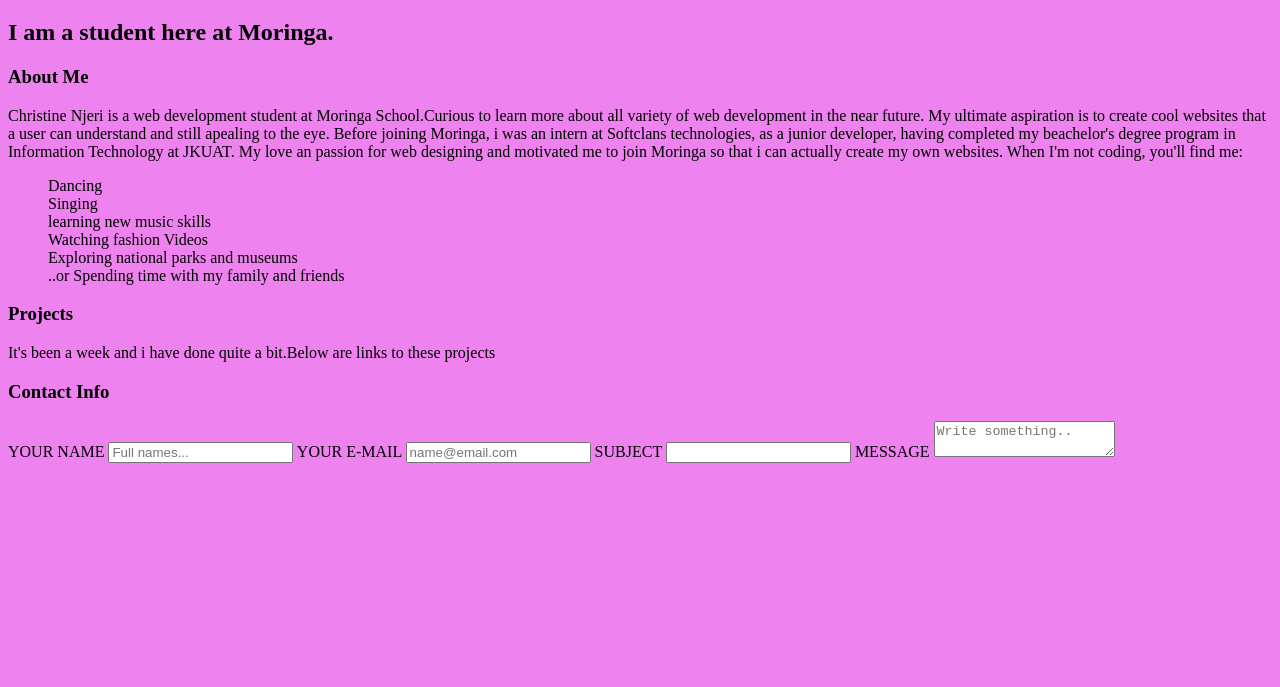
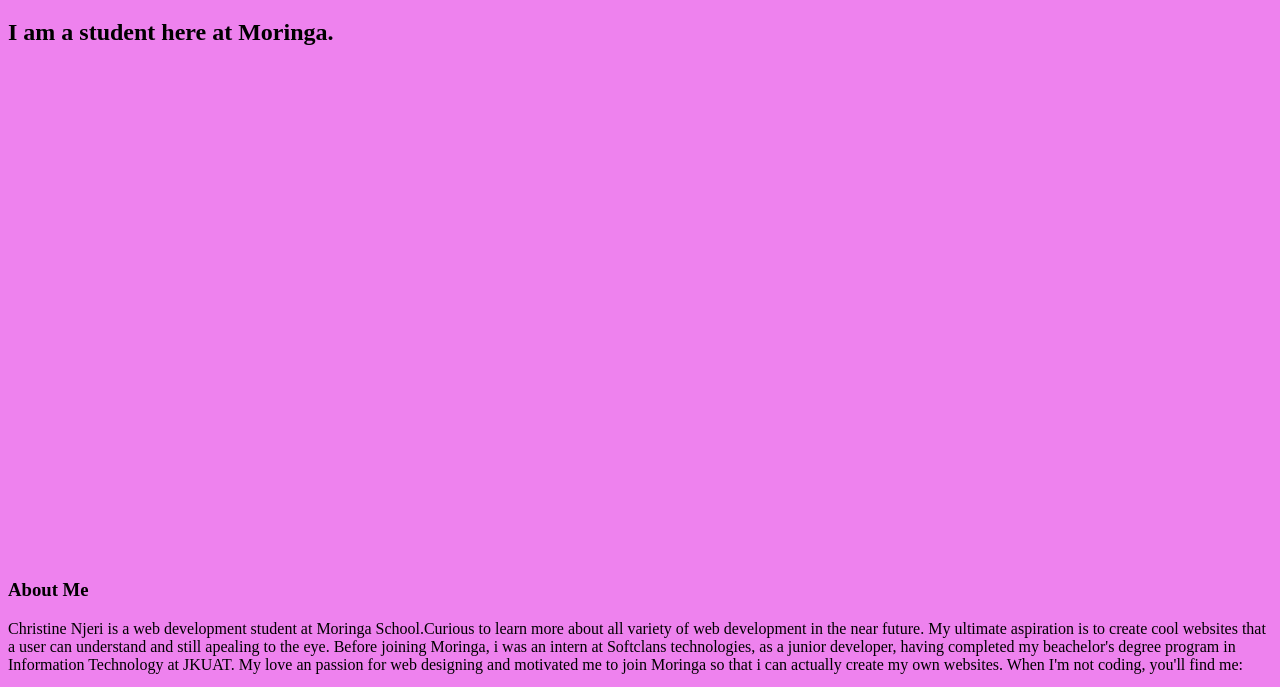
Before and after one commit to Christine-N-Mwaura/Portfolio-project, a plain HTML site: page portfolio-project.html in a window 1280 px wide. Shown: the part 95-782 px from the top of the page. Drawn offline with Linux system fonts and the light colour scheme.

Commit message:
This commit will set different heights of the divisions and set the scroll behavior to smooth.

```diff
--- a/css/style.css
+++ b/css/style.css
@@ -1,3 +1,6 @@
+*{
+  scroll-behavior: smooth;
+}
 body{
   /*background-image: url("../images/picha.jpg");*/
   background-color: violet;
@@ -17,3 +20,18 @@ li{
   list-style: none;
 
 }
+#aboutme{
+  height: 500px;
+
+}
+#home{
+  height: 600px;
+
+}
+
+#projects{
+  height: 400px;
+}
+#contact{
+  height: 400px;
+}
```
